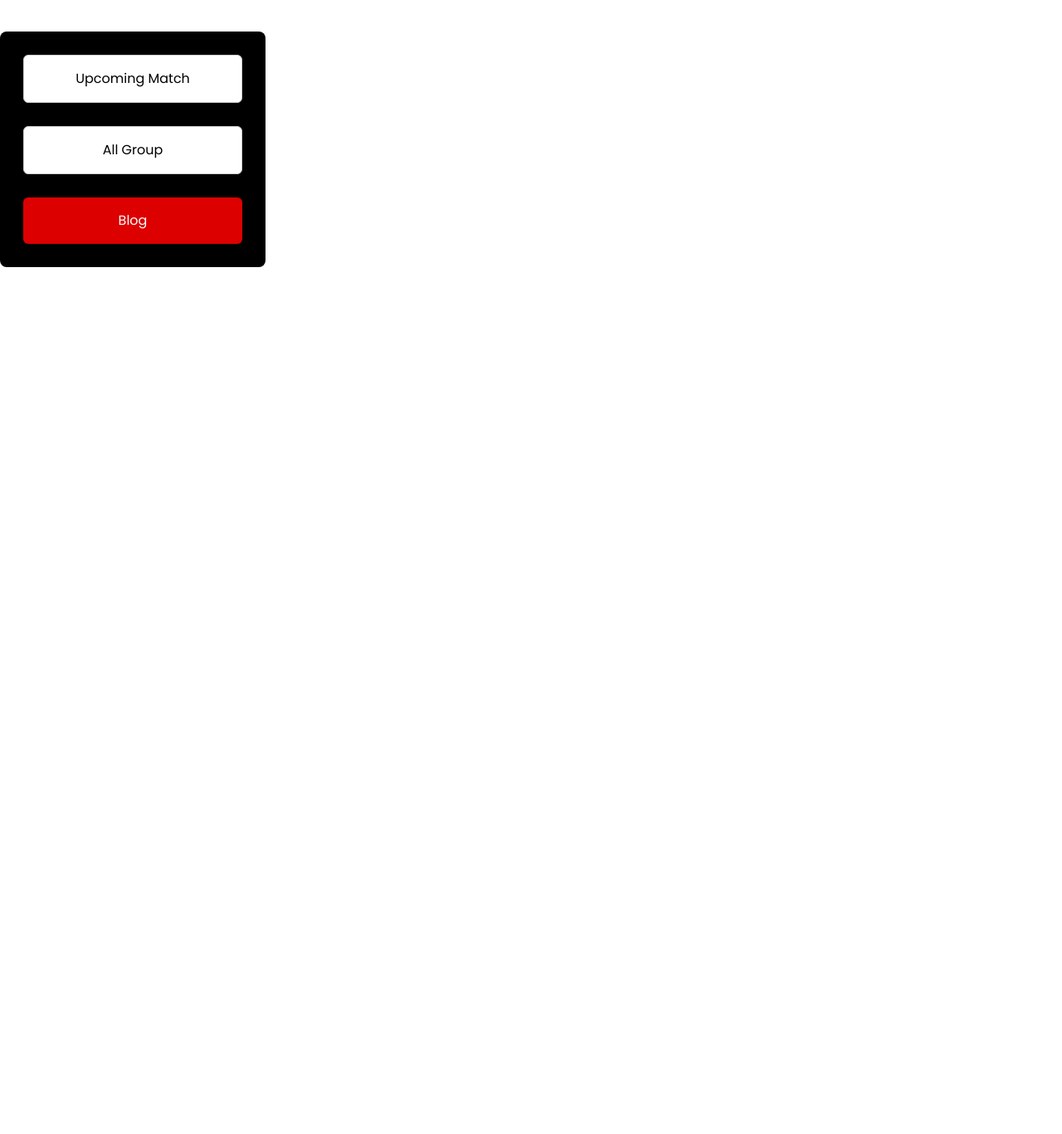
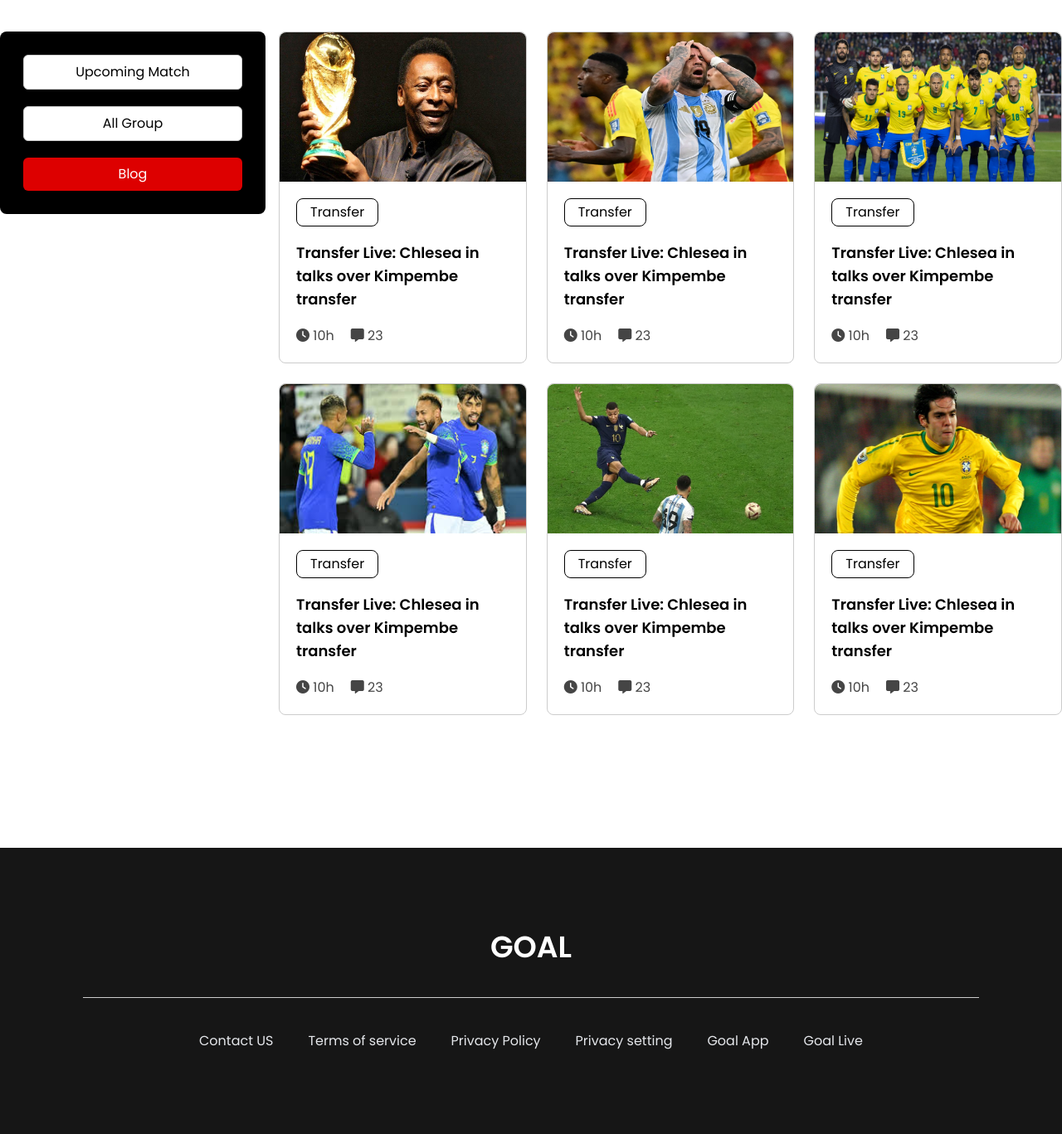
Before and after one commit to sufiancse/world-cup, a plain HTML site: page index.html in a window 1280 px wide. Shown: the part 586-1953 px from the top of the page at 83% size. Before the commit the page ends 908 px from the top, so only its background shows below. Drawn offline with nearby package versions, Linux system fonts and the light colour scheme.

Commit message:
web page complete useing tailwind css with medium responsive

```diff
--- a/index.html
+++ b/index.html
@@ -35,20 +35,107 @@
 
 
 
-    <main class="max-w-[1280px] mx-4 md:mx-auto mt-10">
-        <section class="flex flex-col md:flex-row">
-            <div class="md:bg-black md:bg-contain md:rounded-lg md:p-7 flex  flex-col gap-4 md:gap-7 w-[210px] mx-auto md:mx-0 md:w-1/4">
-                <button class="bg-white text-black border border-[#ccc] rounded-md py-4 px-6">Upcoming Match</button>
-                <button class="bg-white text-black border border-[#ccc] rounded-md py-4 px-6">All Group</button>
-                <button class="bg-[#DD0000] text-white rounded-md py-4 px-6">Blog</button>
+    <main class="max-w-[1280px] mx-4 md:mx-auto mt-10 md:mb-40 mb-8">
+        <section class="flex flex-col md:flex-row md:gap-4">
+
+            <div class="md:bg-black md:h-fit md:rounded-lg md:p-7 flex  flex-col gap-4 md:gap-5 w-[210px] mx-auto md:mx-0 md:w-1/4">
+                <button class="bg-white text-black border border-[#ccc] rounded-md py-2 px-6">Upcoming Match</button>
+                <button class="bg-white text-black border border-[#ccc] rounded-md py-2 px-6">All Group</button>
+                <button class="bg-[#DD0000] text-white rounded-md py-2 px-6">Blog</button>
             </div>
-            <div>
 
+
+            <!-- card-container -->
+            <div class="grid grid-cols-1 md:grid-cols-3 gap-6 flex-1 mt-5 md:mt-0">
+                <div class="border border-[#ccc] rounded-lg">
+                    <img  class="h-45 rounded-tl-lg rounded-tr-lg" width="100%" src="./img/matches/matches_1.jpg" alt="">
+                    <div class="p-5 space-y-4.5">
+                        <button class="py-1 px-4 border border-black rounded-lg">Transfer</button>
+                        <h2 class="font-semibold text-lg">Transfer Live: Chlesea in talks over Kimpembe transfer</h2>
+                        <div class="flex gap-5 text-[#161616cc]">
+                            <span><i class="fa-solid fa-clock"></i> 10h</span>
+                            <span><i class="fa-solid fa-message"></i> 23</span>
+                        </div>
+                    </div>
+                </div>
+                <div class="border border-[#ccc] rounded-lg">
+                    <img  class="h-45 rounded-tl-lg rounded-tr-lg" width="100%" src="./img/matches/matches_2.webp" alt="">
+                    <div class="p-5 space-y-4.5">
+                        <button class="py-1 px-4 border border-black rounded-lg">Transfer</button>
+                        <h2 class="font-semibold text-lg">Transfer Live: Chlesea in talks over Kimpembe transfer</h2>
+                        <div class="flex gap-5 text-[#161616cc]">
+                            <span><i class="fa-solid fa-clock"></i> 10h</span>
+                            <span><i class="fa-solid fa-message"></i> 23</span>
+                        </div>
+                    </div>
+                </div>
+                <div class="border border-[#ccc] rounded-lg">
+                    <img  class="h-45 rounded-tl-lg rounded-tr-lg" width="100%" src="./img/matches/matches_3.jpg" alt="">
+                    <div class="p-5 space-y-4.5">
+                        <button class="py-1 px-4 border border-black rounded-lg">Transfer</button>
+                        <h2 class="font-semibold text-lg">Transfer Live: Chlesea in talks over Kimpembe transfer</h2>
+                        <div class="flex gap-5 text-[#161616cc]">
+                            <span><i class="fa-solid fa-clock"></i> 10h</span>
+                            <span><i class="fa-solid fa-message"></i> 23</span>
+                        </div>
+                    </div>
+                </div>
+                <div class="border border-[#ccc] rounded-lg">
+                    <img  class="h-45 rounded-tl-lg rounded-tr-lg" width="100%" src="./img/matches/matches_4.jpeg" alt="">
+                    <div class="p-5 space-y-4.5">
+                        <button class="py-1 px-4 border border-black rounded-lg">Transfer</button>
+                        <h2 class="font-semibold text-lg">Transfer Live: Chlesea in talks over Kimpembe transfer</h2>
+                        <div class="flex gap-5 text-[#161616cc]">
+                            <span><i class="fa-solid fa-clock"></i> 10h</span>
+                            <span><i class="fa-solid fa-message"></i> 23</span>
+                        </div>
+                    </div>
+                </div>
+                <div class="border border-[#ccc] rounded-lg">
+                    <img  class="h-45 rounded-tl-lg rounded-tr-lg" width="100%" src="./img/matches/matches_5.webp" alt="">
+                    <div class="p-5 space-y-4.5">
+                        <button class="py-1 px-4 border border-black rounded-lg">Transfer</button>
+                        <h2 class="font-semibold text-lg">Transfer Live: Chlesea in talks over Kimpembe transfer</h2>
+                        <div class="flex gap-5 text-[#161616cc]">
+                            <span><i class="fa-solid fa-clock"></i> 10h</span>
+                            <span><i class="fa-solid fa-message"></i> 23</span>
+                        </div>
+                    </div>
+                </div>
+                <div class="border border-[#ccc] rounded-lg">
+                    <img  class="h-45 rounded-tl-lg rounded-tr-lg" width="100%" src="./img/matches/matches_6.jpg" alt="">
+                    <div class="p-5 space-y-4.5">
+                        <button class="py-1 px-4 border border-black rounded-lg">Transfer</button>
+                        <h2 class="font-semibold text-lg">Transfer Live: Chlesea in talks over Kimpembe transfer</h2>
+                        <div class="flex gap-5 text-[#161616cc]">
+                            <span><i class="fa-solid fa-clock"></i> 10h</span>
+                            <span><i class="fa-solid fa-message"></i> 23</span>
+                        </div>
+                    </div>
+                </div>
             </div>
         </section>
     </main>
-    <footer>
 
+
+
+    <footer class="bg-[#161616]">
+        <section class="space-y-10 max-w-[1280px] mx-auto md:p-25 p-10">
+            <div class="text-center">
+                <h2  class="font-semibold text-white text-2xl md:text-4xl">GOAL</h2>
+            </div>
+            <span class="text-[#ccc]" ><hr></span>
+           <div class="md:max-w-[800px] mx-auto md:mt-10 mt-5 text-center">
+             <ul class="flex flex-col md:flex-row md:gap-6 gap-3 text-gray-200 md:justify-between ">
+                <li><a href="">Contact US</a></li>
+                <li><a href="">Terms of service</a></li>
+                <li><a href="">Privacy Policy</a></li>
+                <li><a href="">Privacy setting</a></li>
+                <li><a href="">Goal App</a></li>
+                <li><a href="">Goal Live</a></li>
+            </ul>
+           </div>
+        </section>
     </footer>
 </body>
 
```
